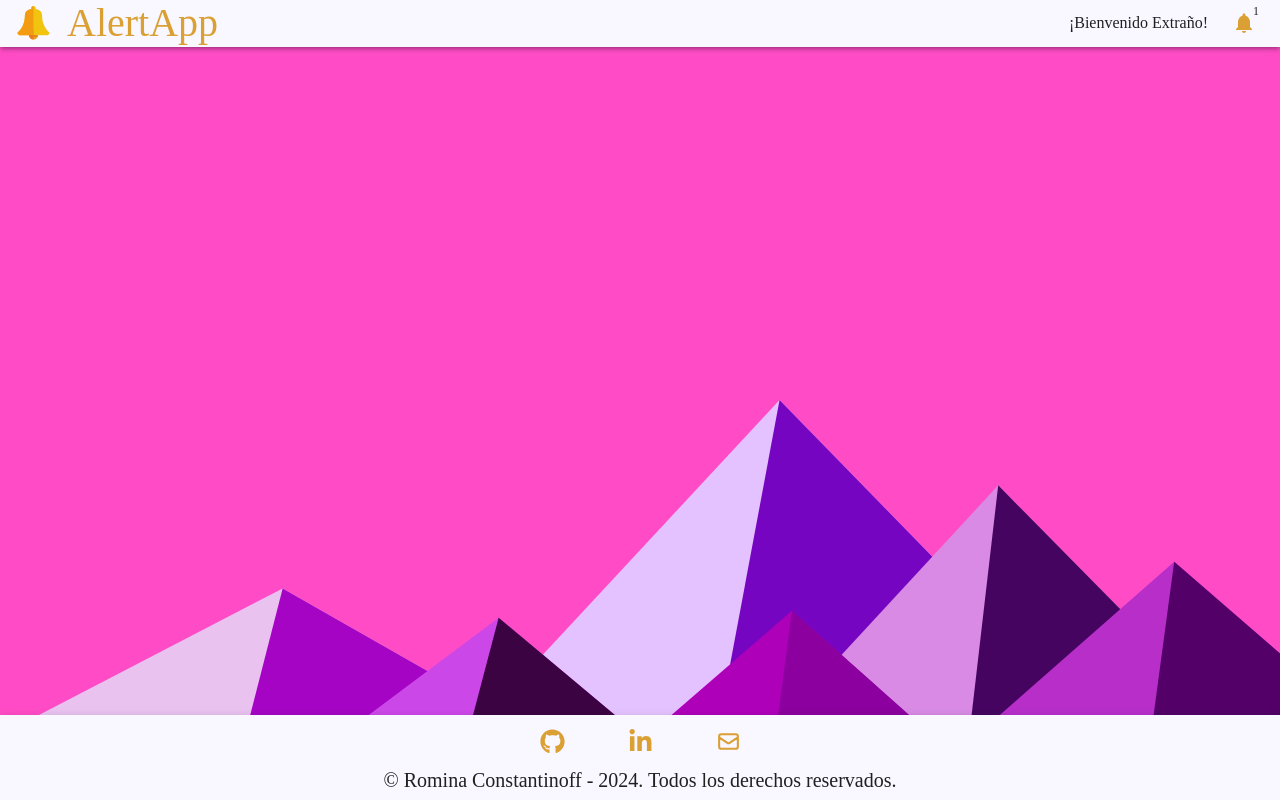
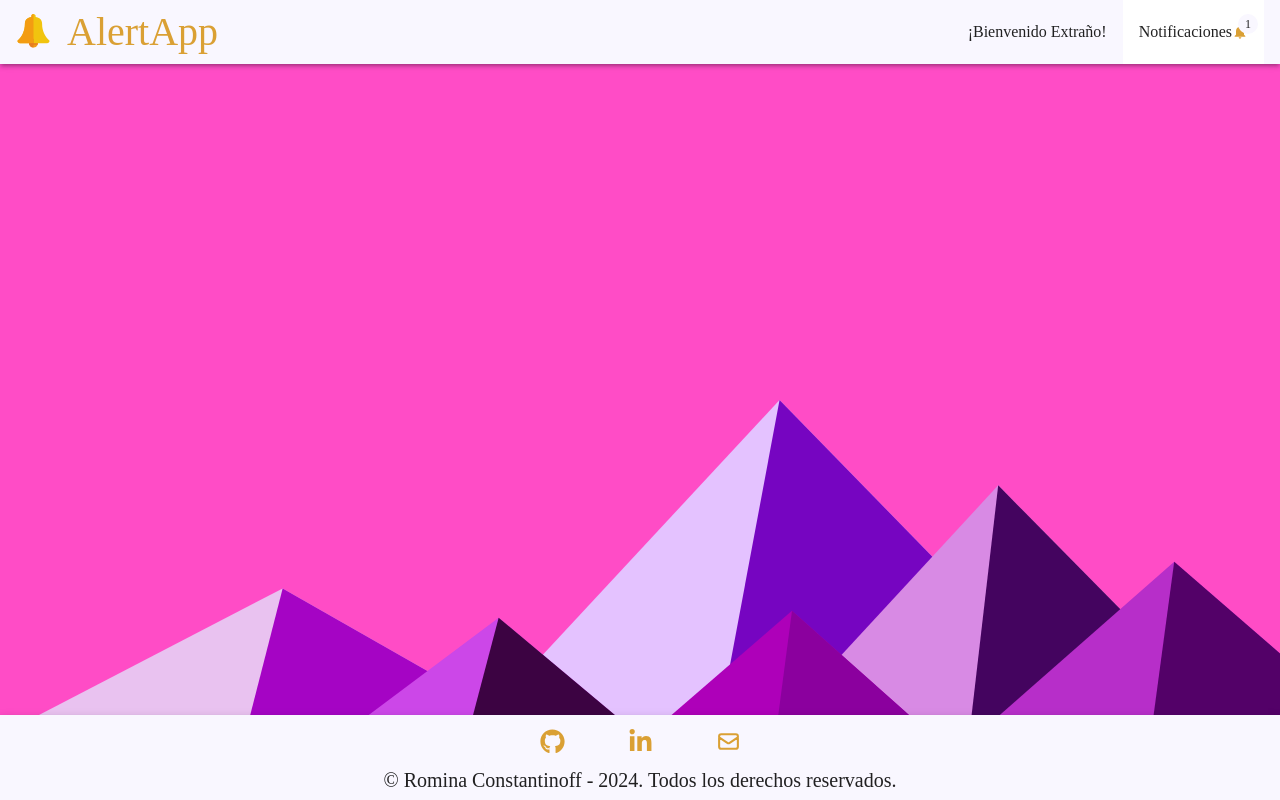
Before and after one commit to romicons/AlertApp, a React (Vite) app: page / in a window 1280 px wide. Built offline with nearby package versions, Linux system fonts and the light colour scheme; a web font is replaced by a local one.

Commit message:
Added Menu for the notifications.

```diff
--- a/src/components/Navbar.jsx
+++ b/src/components/Navbar.jsx
@@ -1,6 +1,6 @@
 import { Typography, Badge, Box, IconButton } from "@mui/material"
 
-import { NotificationsBtn } from './NotificationsBtn'
+import { NotificationsMenu } from './NotificationsMenu'
 
 import AlertAppIcon from "../assets/AlertAppIcon.svg"
 
@@ -22,7 +22,7 @@ export const Navbar = () => {
                 <Typography>
                     ¡Bienvenido Extraño!
                 </Typography>
-                <NotificationsBtn />
+                <NotificationsMenu />
             </Box>
         </Box>
     )
--- a/src/components/NotificationsBtn.jsx
+++ b/src/components/NotificationsCounter.jsx
@@ -1,6 +1,6 @@
-import * as React from 'react';
+import { useState } from "react";
 
-import { Badge, IconButton } from "@mui/material";
+import { Badge } from "@mui/material";
 
 import { MdNotifications, MdNotificationsActive } from "react-icons/md";
 
@@ -14,18 +14,16 @@ function notificationsLabel(count) {
     return `${count} notifications`;
   }
 
-  export const NotificationsBtn = () => {
-    const [count, setCount] = React.useState(1);
-    const [invisible, setInvisible] = React.useState(false);
+  export const NotificationsCounter = () => {
+    const [count, setCount] = useState(1);
+    const [invisible, setInvisible] = useState(false);
     const handleBadgeVisibility = () => {
         setInvisible(!invisible);
     };
 
     return (
-      <IconButton aria-label={notificationsLabel(100)} sx= {{color: "#daa034"}}>
-        <Badge color="secondary" badgeContent={count} invisible={invisible}>
+        <Badge aria-label={notificationsLabel(100)} sx= {{color: "#daa034"}} color="secondary" badgeContent={count} invisible={invisible}>
             <MdNotifications />
         </Badge>
-      </IconButton>
     );
   }
--- /dev/null
+++ b/src/components/NotificationsMenu.jsx
@@ -0,0 +1,75 @@
+import { useState} from 'react';
+
+import { List, ListItemButton, ListItemText, MenuItem, Menu  } from "@mui/material";
+
+import { NotificationsCounter } from './NotificationsCounter';
+
+const notifications = [
+  'Show some love to MUI',
+  'Show all notification content',
+  'Hide sensitive notification content',
+  'Hide all notification content',
+];
+
+export const NotificationsMenu = () => {
+  const [anchorEl, setAnchorEl] = useState(null);
+  const [selectedIndex, setSelectedIndex] = useState(1);
+  const open = Boolean(anchorEl);
+  const handleClickListItem = (event) => {
+    setAnchorEl(event.currentTarget);
+  };
+
+  const handleMenuItemClick = (event, index) => {
+    setSelectedIndex(index);
+    setAnchorEl(null);
+  };
+
+  const handleClose = () => {
+    setAnchorEl(null);
+  };
+
+  return (
+    <div>
+      <List
+        component="nav"
+        aria-label="Menu de Notificaciones"
+        sx={{ bgcolor: 'background.paper' }}
+      >
+        <ListItemButton
+          id="lock-button"
+          aria-haspopup="listbox"
+          aria-controls="lock-menu"
+          aria-label="Notificaciones"
+          aria-expanded={open ? 'true' : undefined}
+          onClick={handleClickListItem}
+        >
+          <ListItemText
+            primary="Notificaciones"
+          />
+          <NotificationsCounter />
+        </ListItemButton>
+      </List>
+      <Menu
+        id="lock-menu"
+        anchorEl={anchorEl}
+        open={open}
+        onClose={handleClose}
+        MenuListProps={{
+          'aria-labelledby': 'lock-button',
+          role: 'listbox',
+        }}
+      >
+        {notifications.map((option, index) => (
+          <MenuItem
+            key={option}
+            disabled={index === 0}
+            selected={index === selectedIndex}
+            onClick={(event) => handleMenuItemClick(event, index)}
+          >
+            {option}
+          </MenuItem>
+        ))}
+      </Menu>
+    </div>
+  );
+}
```
